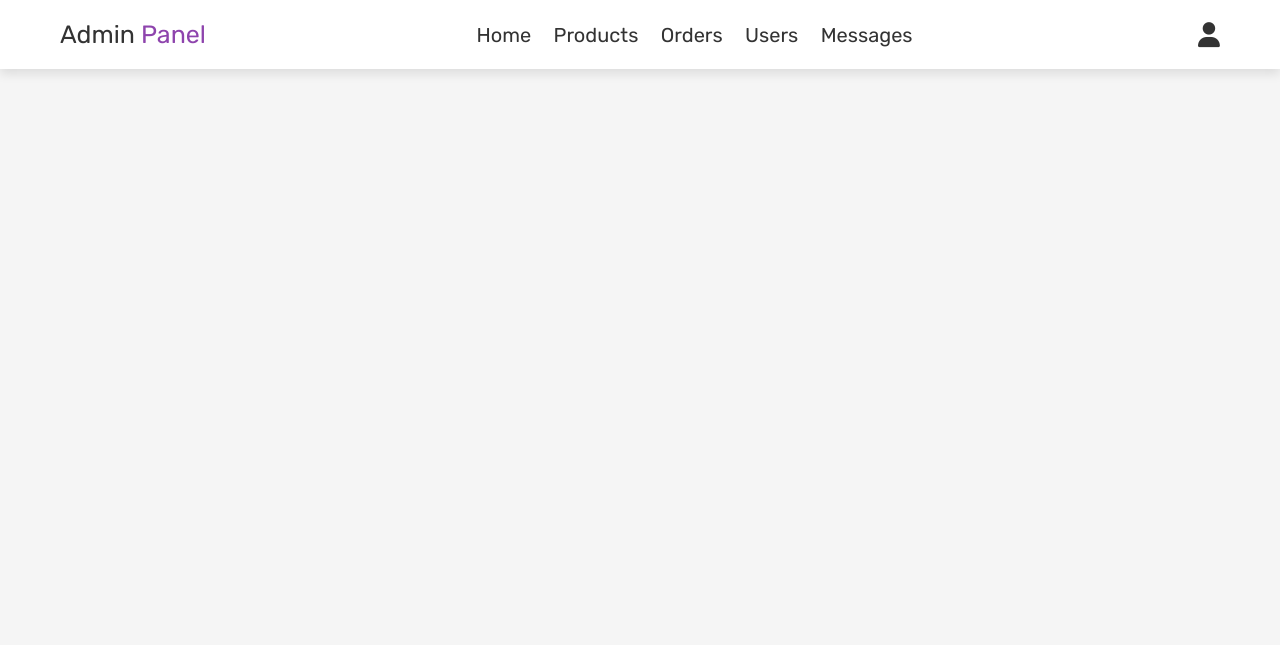
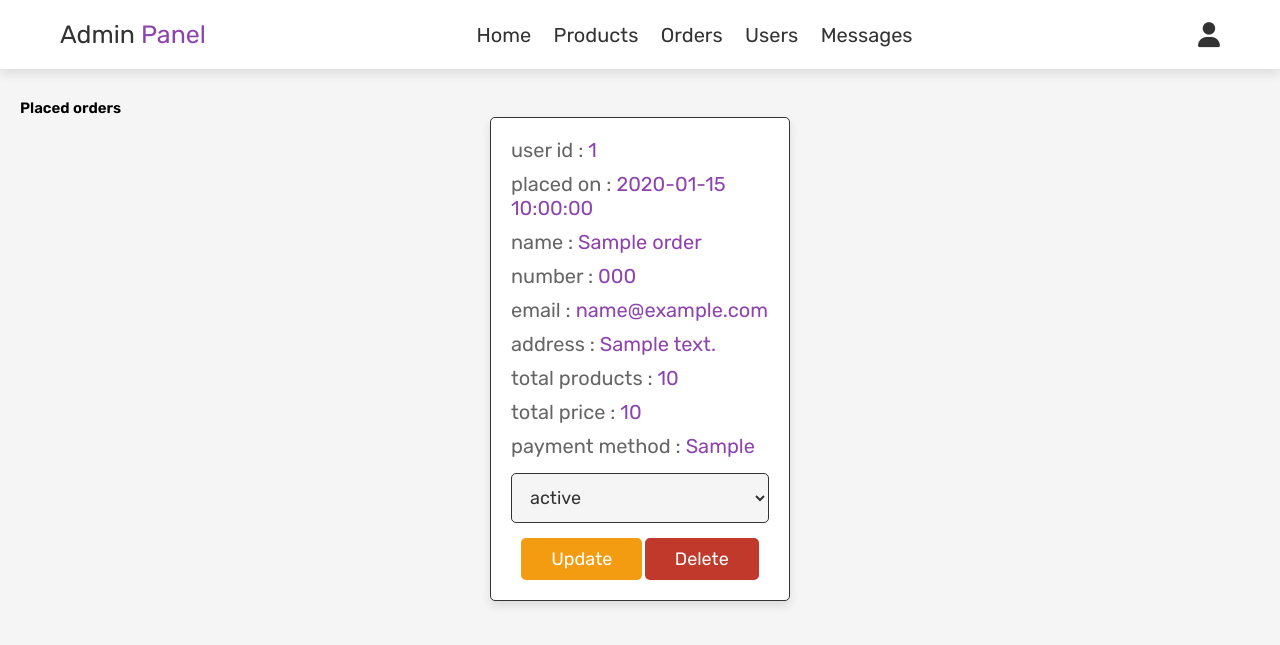
Before and after one commit to Bvorfi2002/BookStore-Project, a PHP site: page /admin_orders.php in a window 1280 px wide. Shown: the top 645 px of the page. Run offline with PHP 8.4, Linux system fonts and the light colour scheme; the visitor is signed in with stand-in values (Sample User, id 1); tables that the repository leaves empty or names only in its code hold one stand-in row (values such as "Sample post").

Commit message:
orders page,fix pendings

```diff
--- a/admin_orders.php
+++ b/admin_orders.php
@@ -9,6 +9,13 @@ $admin_id = $_SESSION['admin_id'];
 if(!isset($admin_id)){
 
     header('location:login.php');
+}
+
+if(isset($_POST['update_order'])){
+    $order_update_id=$_POST['order_id'];
+    $update_payment=$_POST['update_payment'];
+    mysqli_query($conn,"UPDATE `orders` SET payment_status='$update_payment'")or die('query failed');
+    $message[]='payment status has been updated';
 }
 
 ?>
@@ -29,9 +36,55 @@ if(!isset($admin_id)){
     <body>
         <?php include 'admin_header.php'; ?>
 
+        <section class="orders">
 
+        <h1 class=""title>Placed orders</h1>
 
+        <div class="box-container">
 
+        <?php
+
+        $select_orders=mysqli_query($conn,"SELECT * FROM `orders`") or die ('query failed');
+
+        if(mysqli_num_rows($select_orders)>0){
+            while($fetch_orders=mysqli_fetch_assoc($select_orders)){
+
+        ?>
+
+        <div class="box">
+            <p>user id : <span> <?php echo $fetch_orders['user_id']; ?> </span></p>
+            <p>placed on : <span> <?php echo $fetch_orders['placed_on']; ?> </span></p>
+            <p>name : <span> <?php echo $fetch_orders['name']; ?> </span></p>
+            <p>number : <span> <?php echo $fetch_orders['number']; ?> </span></p>
+            <p>email : <span> <?php echo $fetch_orders['email']; ?> </span></p>
+            <p>address : <span> <?php echo $fetch_orders['address']; ?> </span></p>
+            <p>total products : <span> <?php echo $fetch_orders['total_products']; ?> </span></p>
+            <p>total price : <span> <?php echo $fetch_orders['total_price']; ?> </span></p>
+            <p>payment method : <span> <?php echo $fetch_orders['method']; ?> </span></p>
+
+            <form action="" method="post">
+                <input type="hidden" name="order_id" value="<?php echo $fetch_orders['id']; ?>">
+                <select name="update_payment">
+                    <option value="" selected disabled><?php echo $fetch_orders['payment_status']; ?></option>
+
+                    <option value="pending">pending</option>
+                    <option value="completed">completed</option>
+
+                </select>
+                <input type="submit" value="update" name="update_order" class="option-btn">
+                <a href="admin_orders.php?delete=<?php echo $fetch_orders['id']; ?>" onclick="return confirm('delete this order!');"class="delete-btn">Delete</a>
+            </form>
+        </div>
+        <?php
+            }
+            }else{
+              echo '<p class="empty">no orders placed yet!</p>';
+
+            }
+
+        ?>
+        </div>
+        </section>
 
         <!--custom admin js file link -->
 
--- a/css/admin_style.css
+++ b/css/admin_style.css
@@ -256,6 +256,53 @@ section{
 
 }
 
+.orders .box-container{
+    display: grid;
+    grid-template-columns: repeat(auto-fit, 30rem);
+    justify-content: center;
+    gap: 1.5rem;
+    max-width: 1200px;
+    margin: 0 auto;
+    align-items: flex-start;
+}
+
+.orders .box-container .box{
+    background-color: var(--white);
+    padding: 2rem;
+    border: var(--border);
+    box-shadow: var(--box-shadow);
+    border-radius: .5rem;
+
+}
+
+.orders .box-container .box p{
+    padding-bottom: 1rem;
+    font-size: 2rem;
+    color: var(--light-color);
+}
+
+.orders .box-container .box p span{
+    color: var(--purple);
+}
+
+.orders .box-container .box form{
+    text-align: center;
+}
+
+.orders .box-container .box form select{
+    border-radius: .5rem;
+    margin: .5rem 0;
+    width: 100%;
+    background-color: var(--light-bg);
+    border: var(--border);
+    padding: 1.2rem 1.4rem;
+    font-size: 1.8rem;
+    color: var(--black);
+}
+
+
+
+
 
 
 
```
